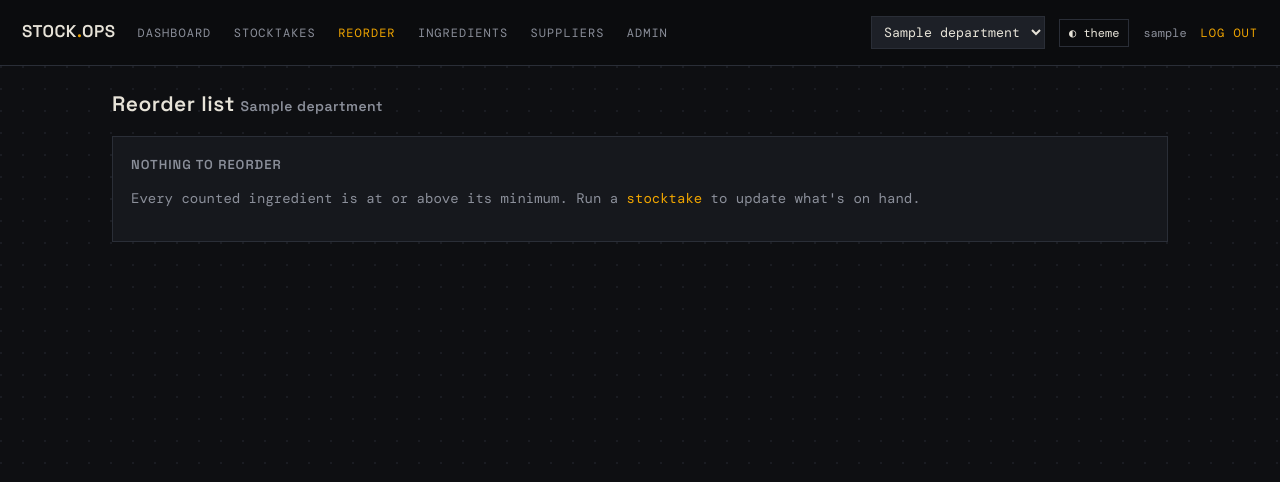
After one commit to paulocezzar/stock_Up, a Django app: page /reorder/ in a window 1280 px wide. The commit adds this page. Shown: the top 482 px of the page. Run offline with Django 5.2, Linux system fonts and the light colour scheme; a user stored in the database is signed in; tables that the repository leaves empty hold one stand-in row (values such as "Sample post"); some libraries are stand-ins or nearby versions.

Commit message:
Add reorder list with CSV export

```diff
--- a/stock/models.py
+++ b/stock/models.py
@@ -134,6 +134,7 @@ class StockLine(models.Model):
     @property
     def value(self):
         cheapest = self.product.cheapest_price
-        if self.current is None or cheapest is None:
+        if self.current is None or cheapest is None or not cheapest.pack_weight:
             return None
-        return (self.current * cheapest.pack_price).quantize(Decimal("0.01"))
+        per_unit = cheapest.pack_price / cheapest.pack_weight
+        return (self.current * per_unit).quantize(Decimal("0.01"))
--- a/stock/templates/stock/base.html
+++ b/stock/templates/stock/base.html
@@ -66,6 +66,7 @@
   <nav>
     <a href="{% url 'dashboard' %}" class="{% block n_dash %}{% endblock %}">Dashboard</a>
     <a href="{% url 'stocktakes' %}" class="{% block n_st %}{% endblock %}">Stocktakes</a>
+    <a href="{% url 'reorder' %}" class="{% block n_reorder %}{% endblock %}">Reorder</a>
     <a href="{% url 'products' %}" class="{% block n_prod %}{% endblock %}">Ingredients</a>
     <a href="{% url 'suppliers' %}" class="{% block n_sup %}{% endblock %}">Suppliers</a>
     {% if user.is_superuser %}<a href="/admin/">Admin</a>{% endif %}
--- /dev/null
+++ b/stock/templates/stock/reorder.html
@@ -0,0 +1,36 @@
+{% extends "stock/base.html" %}{% load humanize %}
+{% block n_reorder %}on{% endblock %}
+{% block body %}
+<h2>Reorder list <span class="muted" style="font-size:14px">{{ dept.name }}</span></h2>
+{% if rows %}
+<p style="margin:-6px 0 18px">
+  <a class="btn" href="{% url 'reorder_csv' %}">Download CSV</a>
+  <span class="muted" style="margin-left:14px">Estimated total: <b style="color:var(--ink)">£{{ total|floatformat:2|intcomma }}</b></span>
+</p>
+{% for supplier, items in groups.items %}
+<div class="card">
+  <h3>{{ supplier }}</h3>
+  <table style="margin:0">
+    <thead><tr><th>Ingredient</th><th class="num">On hand</th><th class="num">Min</th>
+      <th class="num">Order</th><th class="num">Pack £</th><th class="num">Est. cost</th></tr></thead>
+    <tbody>
+    {% for r in items %}
+      <tr>
+        <td><a href="{% url 'product_detail' r.product.pk %}">{{ r.product.name }}</a> <span class="muted">{{ r.product.code|default:"" }}</span></td>
+        <td class="num">{{ r.current|floatformat:0 }}</td>
+        <td class="num">{{ r.minimum|floatformat:0 }}</td>
+        <td class="num"><b>{{ r.order_qty|floatformat:0 }}</b></td>
+        <td class="num">{% if r.pack_price %}£{{ r.pack_price|floatformat:2 }}{% else %}—{% endif %}</td>
+        <td class="num">{% if r.est_cost %}£{{ r.est_cost|floatformat:2 }}{% else %}—{% endif %}</td>
+      </tr>
+    {% endfor %}
+    </tbody>
+  </table>
+</div>
+{% endfor %}
+{% else %}
+<div class="card"><h3>Nothing to reorder</h3>
+<p class="muted">Every counted ingredient is at or above its minimum. Run a
+<a href="{% url 'stocktakes' %}">stocktake</a> to update what's on hand.</p></div>
+{% endif %}
+{% endblock %}
--- a/stock/urls.py
+++ b/stock/urls.py
@@ -13,6 +13,8 @@ urlpatterns = [
     path("products/<int:pk>/", views.product_detail, name="product_detail"),
     path("products/<int:pk>/delete/", views.product_delete, name="product_delete"),
     path("price/<int:price_id>/delete/", views.price_delete, name="price_delete"),
+    path("reorder/", views.reorder, name="reorder"),
+    path("reorder/csv/", views.reorder_csv, name="reorder_csv"),
     path("stocktakes/", views.stocktakes, name="stocktakes"),
     path("stocktakes/<int:pk>/count/", views.count, name="count"),
     path("count/line/<int:line_id>/", views.save_count, name="save_count"),
--- a/stock/views.py
+++ b/stock/views.py
@@ -224,3 +224,66 @@ def save_count(request, line_id):
     line.current = _dec(request.POST.get("current"))
     line.save()
     return render(request, "stock/_line_status.html", {"line": line})
+
+
+# ---- reorder / shopping list ----
+def _reorder_rows(dept):
+    """Ingredients in this dept currently below minimum, with order qty + cheapest supplier."""
+    rows = []
+    for p in dept.products.prefetch_related("prices__supplier"):
+        line = p.latest_line
+        cur = line.current if line else None
+        if cur is None or cur >= p.minimum:
+            continue
+        cheap = p.cheapest_price
+        order_qty = p.minimum - cur
+        cost = (order_qty * cheap.pack_price).quantize(Decimal("0.01")) if cheap else None
+        rows.append({
+            "product": p, "current": cur, "minimum": p.minimum,
+            "order_qty": order_qty,
+            "supplier": cheap.supplier.name if cheap else "(no price set)",
+            "pack_price": cheap.pack_price if cheap else None,
+            "est_cost": cost,
+        })
+    rows.sort(key=lambda r: (r["supplier"].lower(), r["product"].name.lower()))
+    return rows
+
+
+@login_required
+def reorder(request):
+    dept = current_department(request)
+    if dept is None:
+        return render(request, "stock/no_department.html")
+    rows = _reorder_rows(dept)
+    # group by supplier for display
+    groups = {}
+    total = Decimal("0")
+    for r in rows:
+        groups.setdefault(r["supplier"], []).append(r)
+        if r["est_cost"]:
+            total += r["est_cost"]
+    return render(request, "stock/reorder.html", {
+        "groups": groups, "rows": rows, "total": total, "dept": dept,
+    })
+
+
+@login_required
+def reorder_csv(request):
+    import csv
+    from django.http import HttpResponse
+    dept = current_department(request)
+    if dept is None:
+        return redirect("dashboard")
+    rows = _reorder_rows(dept)
+    resp = HttpResponse(content_type="text/csv")
+    fname = f"reorder-{dept.name.lower()}-{datetime.date.today():%Y-%m-%d}.csv"
+    resp["Content-Disposition"] = f'attachment; filename="{fname}"'
+    w = csv.writer(resp)
+    w.writerow(["Supplier", "Ingredient", "Code", "On hand", "Minimum",
+                "Order qty", "Pack price", "Est. cost"])
+    for r in rows:
+        w.writerow([r["supplier"], r["product"].name, r["product"].code or "",
+                    r["current"], r["minimum"], r["order_qty"],
+                    r["pack_price"] if r["pack_price"] is not None else "",
+                    r["est_cost"] if r["est_cost"] is not None else ""])
+    return resp
```
